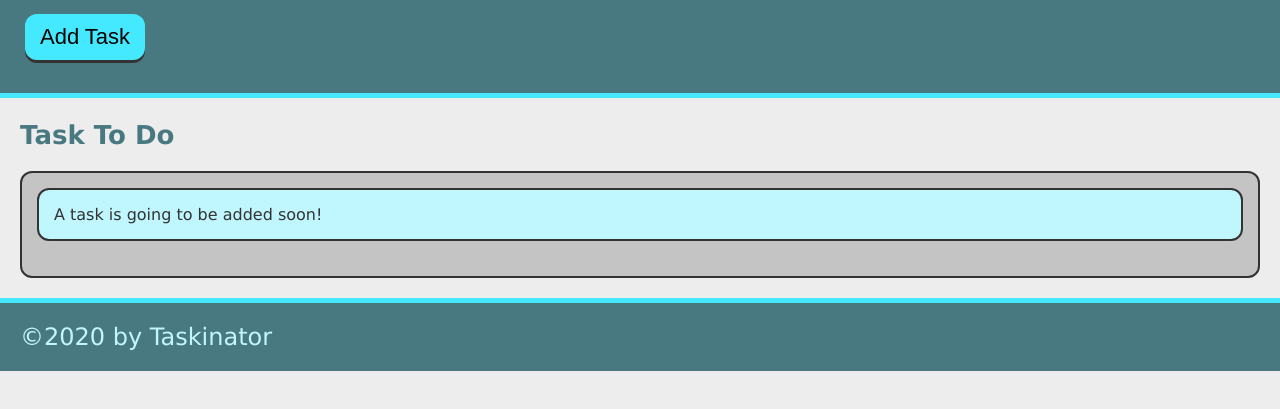
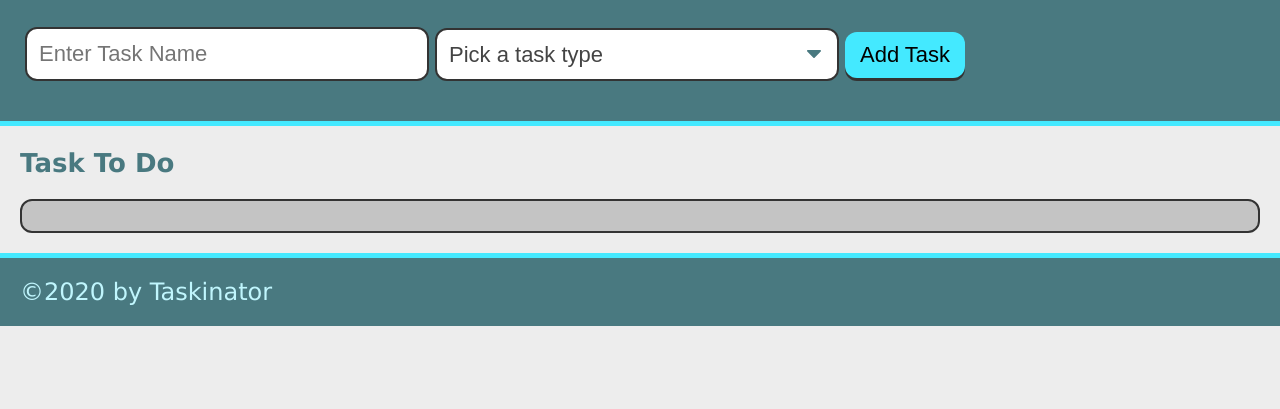
Before and after one commit to daphne1014/taskinator, a plain HTML site: page index.html in a window 1280 px wide. Shown: the part 115-524 px from the top of the page. Drawn offline with Linux system fonts and the light colour scheme.

Commit message:
add dropdown

```diff
--- a/index.html
+++ b/index.html
@@ -14,7 +14,22 @@
     <header>
         <h1 class=page-title>Taskinator</h1>
         <p>Click the button below to add a new task!</p>
-        <button class=btn id=save-task>Add Task</button>
+        <form id=task-form>
+            <div class="form-group">
+                <input type="text" name="task-name" placeholder="Enter Task Name" />
+            </div>
+            <div class="form-group">
+                <select name="task-type" class="select-dropdown">
+                    <option value="" disabled selected>Pick a task type</option>
+                    <option value="Print">Print</option>
+                    <option value="Web">Web</option>
+                    <option value="Mobile">Mobile</option>
+                </select>
+            </div>
+            <div class=form-group>
+                <button class=btn id=save-task type="submit">Add Task</button>
+            </div>
+        </form>
     </header>
     <!-- HEADER SECTION END -->
 
@@ -22,11 +37,7 @@
     <main>
         <section class=task-list-wrapper>
             <h2 class=list-title>Task To Do</h2>
-            <ul class=task-list id=tasks-to-do>
-                <li class=task-item>
-                    A task is going to be added soon!
-                </li>
-            </ul>
+            <ul class=task-list id=tasks-to-do></ul>
         </section>
     </main>
     <!-- MAIN SECTION END -->
```
